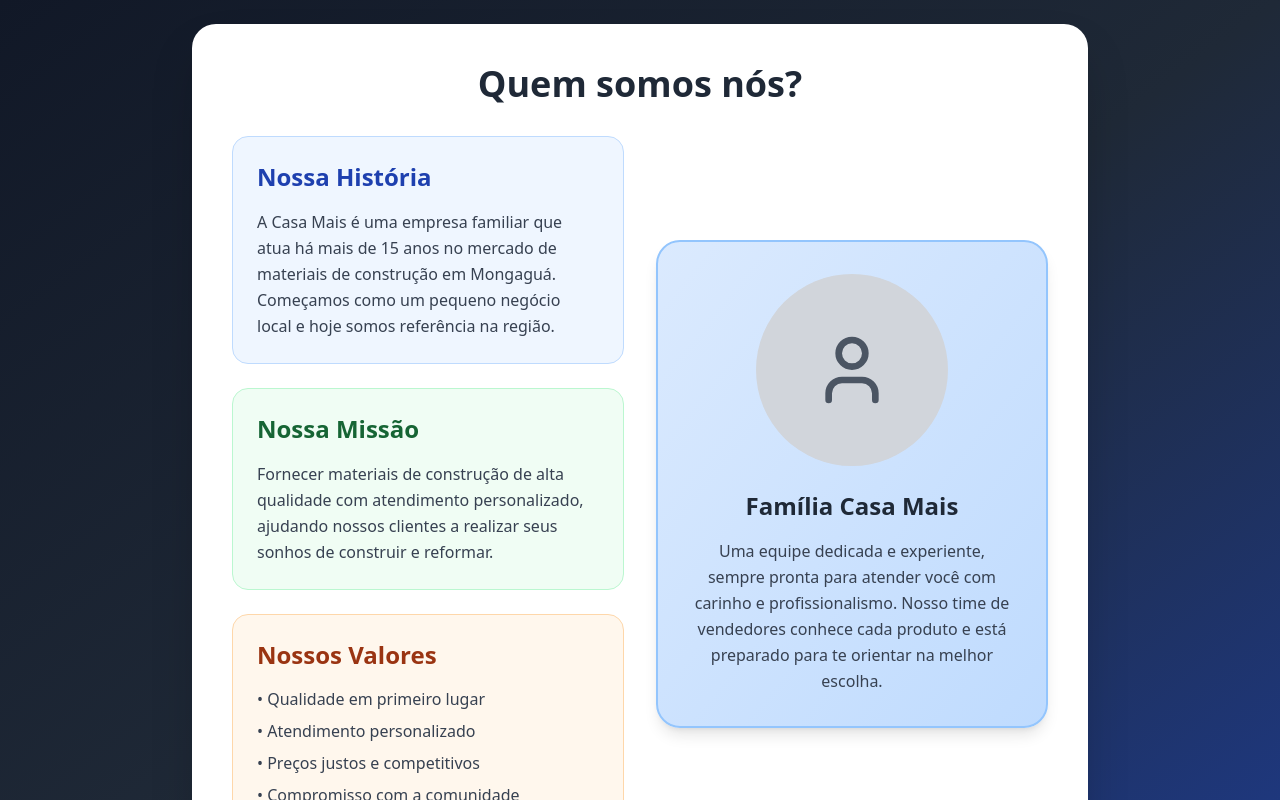
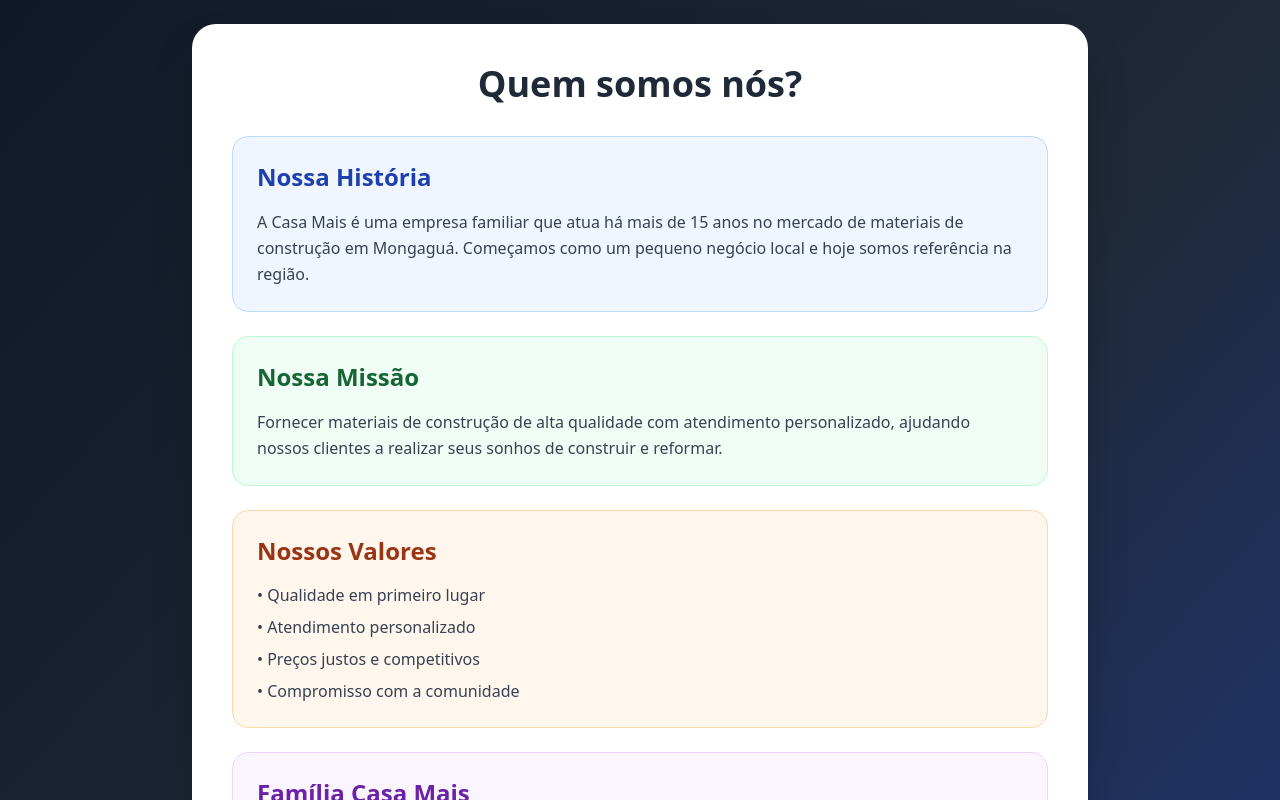
Before and after one commit to kauizar/project, a React (Vite) app: page / in a window 1280 px wide. Both pictures are taken after a click on the button "Quem somos nós?". Shown: the top 800 px of the page. Built offline with nearby package versions, Linux system fonts and the light colour scheme.

Commit message:
Updated About Us Page - Text Only with Rodrigo Photo

```diff
--- a/src/App.tsx
+++ b/src/App.tsx
@@ -331,7 +331,8 @@ function App() {
           <div className="bg-white rounded-3xl shadow-2xl p-10">
             <h2 className="text-4xl font-bold text-gray-800 mb-8 text-center">Quem somos nós?</h2>
 
-            <div className="grid md:grid-cols-2 gap-8 items-center">
+            <div className="space-y-8">
+              {/* Company Information */}
               <div className="space-y-6">
                 <div className="bg-blue-50 p-6 rounded-2xl border border-blue-200">
                   <h3 className="text-2xl font-bold text-blue-800 mb-4">Nossa História</h3>
@@ -358,19 +359,23 @@ function App() {
                     <li>• Compromisso com a comunidade</li>
                   </ul>
                 </div>
-              </div>
 
-              <div className="text-center">
-                <div className="bg-gradient-to-br from-blue-100 to-blue-200 p-8 rounded-3xl border-2 border-blue-300 shadow-lg">
-                  <div className="w-48 h-48 mx-auto bg-gray-300 rounded-full mb-6 flex items-center justify-center">
-                    <User size={80} className="text-gray-600" />
-                  </div>
-                  <h4 className="text-2xl font-bold text-gray-800 mb-4">Família Casa Mais</h4>
+                <div className="bg-purple-50 p-6 rounded-2xl border border-purple-200">
+                  <h3 className="text-2xl font-bold text-purple-800 mb-4">Família Casa Mais</h3>
                   <p className="text-gray-700 leading-relaxed">
                     Uma equipe dedicada e experiente, sempre pronta para atender você com carinho e profissionalismo.
                     Nosso time de vendedores conhece cada produto e está preparado para te orientar na melhor escolha.
                   </p>
                 </div>
+              </div>
+
+              {/* Rodrigo Photo Section */}
+              <div className="bg-gradient-to-br from-gray-50 to-gray-100 p-8 rounded-3xl border border-gray-200 text-center">
+                <div className="w-48 h-48 mx-auto bg-gray-300 rounded-full mb-6 flex items-center justify-center shadow-lg">
+                  <User size={80} className="text-gray-600" />
+                </div>
+                <p className="text-xl font-bold text-gray-800 mb-2">Rodrigo Ramos</p>
+                <p className="text-lg text-gray-600 font-semibold">Co-fundador e empresário</p>
               </div>
             </div>
 
```
